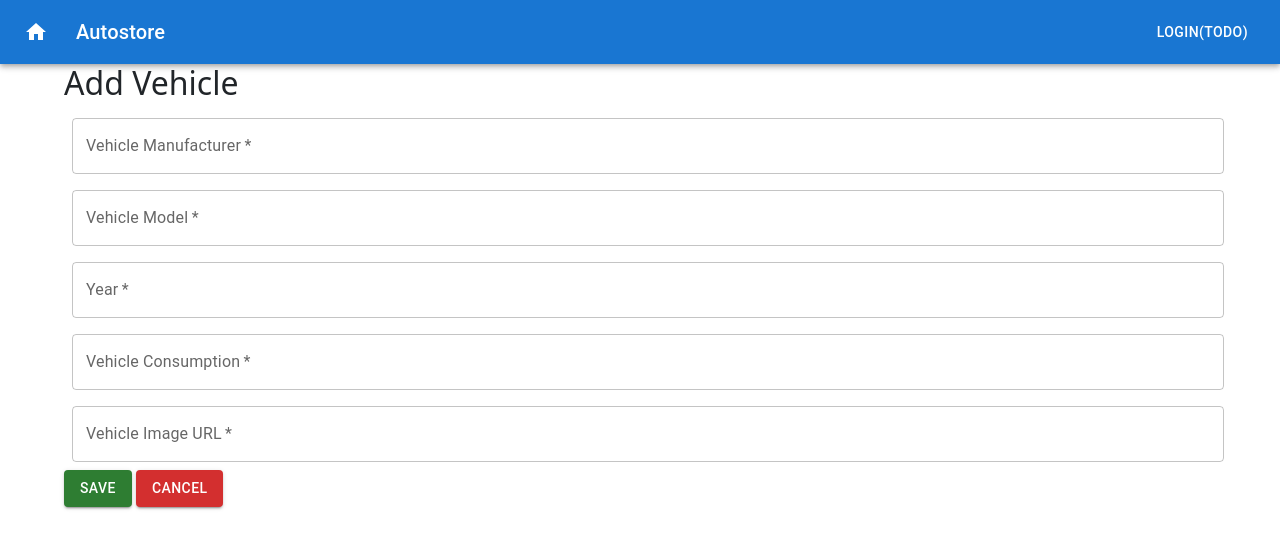
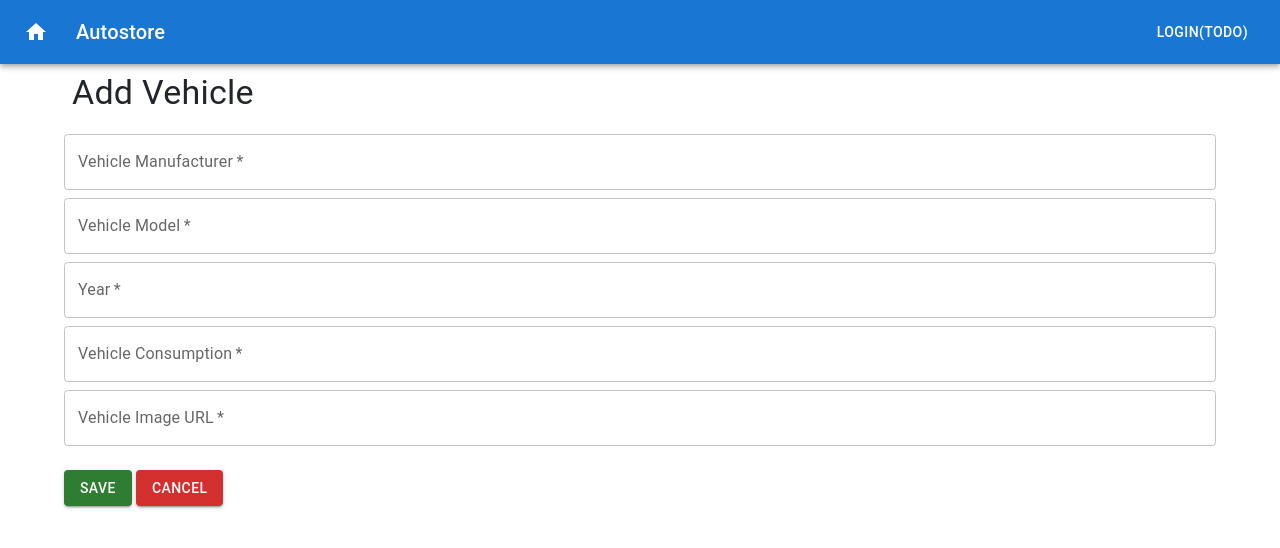
Before and after one commit to Vasco-F/Autostore, a React (Create React App) app in the folder frontend/: page /vehicles/new in a window 1280 px wide. Shown: the top 548 px of the page. Built offline with nearby package versions, Linux system fonts and the light colour scheme.

Commit message:
Stylling changes

```diff
--- a/frontend/src/vehicles/VehicleAdd.js
+++ b/frontend/src/vehicles/VehicleAdd.js
@@ -2,6 +2,8 @@ import React, {Component} from "react";
 import {Container, Button, TextField, Box} from "@mui/material"
 import ButtonAppBar from "./ButtonAppBar";
 import {withRouter} from "react-router-dom";
+
+import Typography from '@mui/material/Typography';
 
 class VehicleAdd extends Component {
 
@@ -44,7 +46,7 @@ class VehicleAdd extends Component {
             body: JSON.stringify(item),
         })
 
-        this.props.history.push("/vehicles/" + item.vehicleId);
+        this.props.history.push("/vehicles/");
     }
 
     render(){
@@ -53,11 +55,15 @@ class VehicleAdd extends Component {
         return <div>
             <ButtonAppBar/>
             <Container>
-                <h2>Add Vehicle</h2>
+                <Box sx={{ width: '100%', maxWidth: 500 , p: 1}}>
+                    <Typography variant="h4" component="div" gutterBottom>
+                        Add Vehicle
+                    </Typography>
+                </Box>
                 <Box
                     component="form"
                     sx={{
-                        '& > :not(style)': { m: 1, width: '100%' },
+                        '& > :not(style)': { mb: 1, width: '100%' },
                     }}
                     noValidate
                     autoComplete="off"
@@ -103,7 +109,7 @@ class VehicleAdd extends Component {
                         onChange={this.handleChange}
                     />
                 </Box>
-                <Box>
+                <Box sx={{mt:2}}>
                     <Button variant="contained" type="submit" onClick={this.handleSubmit} color="success">Save</Button>{" "}
                     <Button variant="contained" href="/vehicles" color="error">Cancel</Button>
                 </Box>
--- a/frontend/src/vehicles/VehicleEdit.js
+++ b/frontend/src/vehicles/VehicleEdit.js
@@ -80,7 +80,7 @@ class VehicleEdit extends Component {
                 <Box
                     component="form"
                     sx={{
-                        '& > :not(style)': { m: 1, width: '100%' },
+                        '& > :not(style)': { mb: 1, width: '100%' },
                     }}
                     noValidate
                     autoComplete="off"
--- a/frontend/src/vehicles/VehicleTripCost.js
+++ b/frontend/src/vehicles/VehicleTripCost.js
@@ -87,7 +87,7 @@ class VehicleTripCost extends Component {
                 <Box
                     component="form"
                     sx={{
-                        '& > :not(style)': { m: 1, width: '100%' },
+                        '& > :not(style)': { mb: 1, width: '100%' },
                     }}
                     noValidate
                     autoComplete="off"
--- a/frontend/src/vehicles/VehicleView.js
+++ b/frontend/src/vehicles/VehicleView.js
@@ -1,5 +1,5 @@
 import React, {Component} from "react";
-import {Container, Button, TextField, Box} from "@mui/material"
+import {Container, Button, TextField, Box, Typography} from "@mui/material"
 import ButtonAppBar from "./ButtonAppBar";
 import {withRouter} from "react-router-dom";
 
@@ -41,7 +41,11 @@ class VehicleView extends Component {
         return <div>
             <ButtonAppBar/>
             <Container>
-                <h2>Vehicle Roadtrip Calculator</h2>
+                <Box sx={{ width: '100%', maxWidth: 500 , p: 1}}>
+                    <Typography variant="h4" component="div" gutterBottom>
+                        Vehicle Roadtrip Calculator
+                    </Typography>
+                </Box>
                 <Box
                     sx={{
                         mb: 2,
@@ -53,7 +57,7 @@ class VehicleView extends Component {
                 <Box
                     component="form"
                     sx={{
-                        '& > :not(style)': { m: 1, width: '100%' },
+                        '& > :not(style)': { mb: 1, width: '100%' },
                     }}
                     noValidate
                     autoComplete="off"
@@ -90,16 +94,8 @@ class VehicleView extends Component {
                         value={item.consumption || ""}
                         onChange={this.handleChange}
                     />
-                    {/* <TextField
-                        disabled
-                        id="outlined-read-only-input"
-                        name="image"
-                        label="Vehicle Image"
-                        value={item.image || ""}
-                        onChange={this.handleChange}
-                    /> */}
                 </Box>
-                <Box>
+                <Box sx={{mt: 2}}>
                     <Button variant="contained" href={"/vehicles/" + item.vehicleId + "/update"}>Edit Vehicle Info</Button>{" "}
                     <Button variant="contained" href={"/vehicles/" + item.vehicleId + "/roadtrip-cost"}>Roadtrip Cost Calculator</Button>
                 </Box>
```
